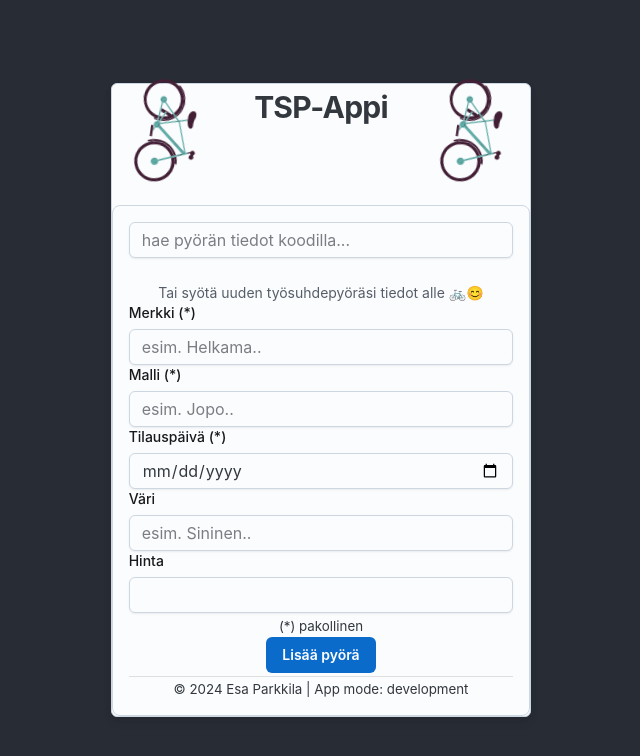
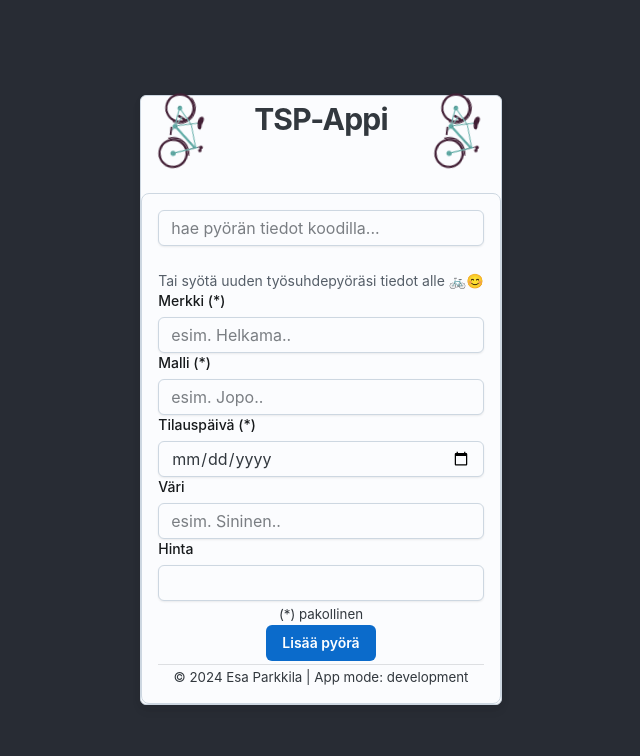
Before and after one commit to Zaiban/fullstack-demo, a React (Create React App) app in the folder frontend/: page / in a window 1280 px wide. Shown: the top 756 px of the page, without its empty margins (319-959 px from the left). Built offline with nearby package versions, Linux system fonts and the light colour scheme.

Commit message:
UI fixes

```diff
--- a/frontend/src/App.css
+++ b/frontend/src/App.css
@@ -3,7 +3,7 @@
 }
 
 .App-logo {
-  height: 3em;
+  height: 2.2em;
   pointer-events: none;
 }
 
```
